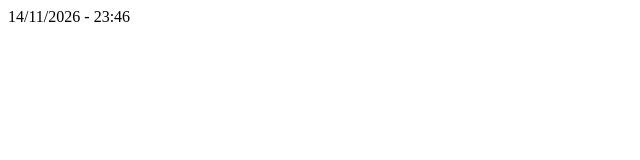
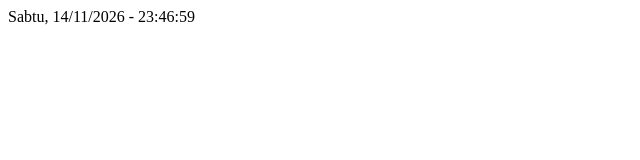
Before and after one commit to syahfry17/macau, a plain HTML site: page sedot/data.html in a window 1280 px wide. Shown: the whole page, without its empty margins (0-640 px from the left). Drawn offline with Linux system fonts and the light colour scheme.

Commit message:
Update data.html

```diff
--- a/sedot/data.html
+++ b/sedot/data.html
@@ -6,28 +6,33 @@
   <title>Tanggal dan Jam WIB</title>
 </head>
 <body>
-  <span id="tanggal-jam"></span>
+  <time id="tanggal-jam"></time>
 
   <script>
     const tampilanWaktu = document.getElementById("tanggal-jam");
 
     const formatWaktu = new Intl.DateTimeFormat("id-ID", {
       timeZone: "Asia/Jakarta",
+      weekday: "long",
       day: "2-digit",
       month: "2-digit",
       year: "numeric",
       hour: "2-digit",
       minute: "2-digit",
+      second: "2-digit",
       hourCycle: "h23"
     });
 
     function perbaruiWaktu() {
-      const bagian = Object.fromEntries(
-        formatWaktu.formatToParts(new Date()).map(({ type, value }) => [type, value])
-      );
+      const sekarang = new Date();
+      const { weekday, day, month, year, hour, minute, second } =
+        Object.fromEntries(
+          formatWaktu.formatToParts(sekarang).map(({ type, value }) => [type, value])
+        );
 
       tampilanWaktu.textContent =
-        `${bagian.day}/${bagian.month}/${bagian.year} - ${bagian.hour}:${bagian.minute}`;
+        `${weekday}, ${day}/${month}/${year} - ${hour}:${minute}:${second}`;
+      tampilanWaktu.dateTime = sekarang.toISOString();
     }
 
     perbaruiWaktu();
```
